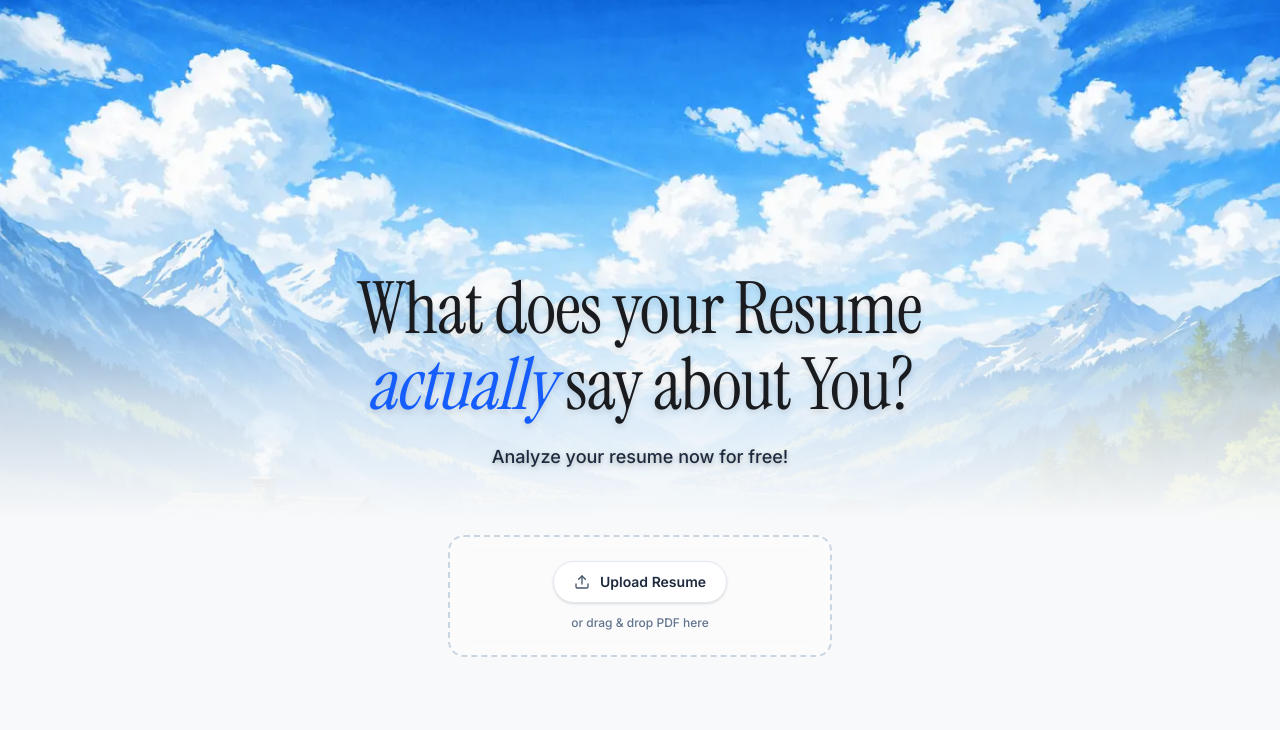
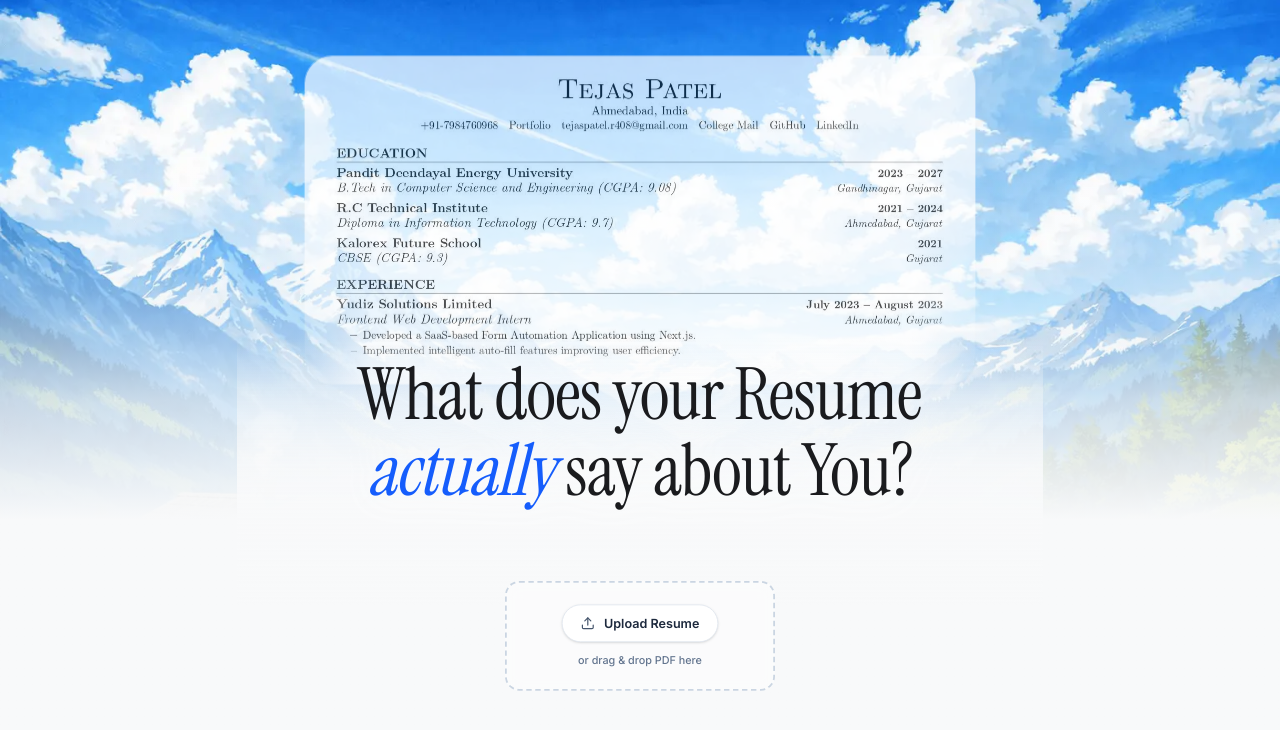
Before and after one commit to patel-tejas/blink-resume-analyzer, a Next.js app: page / in a window 1280 px wide. Shown: the top 730 px of the page. Built offline with nearby package versions, Linux system fonts and the light colour scheme.

Commit message:
lets cook this interview!

```diff
--- a/src/app/dashboard/[id]/page.tsx
+++ b/src/app/dashboard/[id]/page.tsx
@@ -641,7 +641,7 @@ export default function DashboardPage({
                       </div>
                     </div>
                       <ul className="space-y-2">
-                        {insights.atsIssues.map((issue, i) => (
+                        {insights.atsIssues?.map((issue, i) => (
                           <li key={i} className="flex items-start gap-2.5">
                             <div className="w-1.5 h-1.5 rounded-full mt-1.5 shrink-0" style={{ background: "#6366f1" }} />
                             <span className="text-sm leading-relaxed" style={{ color: "var(--text-secondary)" }}>{issue}</span>
@@ -662,7 +662,7 @@ export default function DashboardPage({
                       </div>
                     </div>
                       <ul className="space-y-2">
-                        {insights.formatIssues.map((issue, i) => (
+                        {insights.formatIssues?.map((issue, i) => (
                           <li key={i} className="flex items-start gap-2.5">
                             <div className="w-1.5 h-1.5 rounded-full mt-1.5 shrink-0" style={{ background: "#0d9488" }} />
                             <span className="text-sm leading-relaxed" style={{ color: "var(--text-secondary)" }}>{issue}</span>
--- a/src/app/page.tsx
+++ b/src/app/page.tsx
@@ -180,62 +180,89 @@ export default function Home() {
       {/* Deep gradient overlay to fade clouds perfectly into background color */}
       <div className="absolute inset-0 bg-gradient-to-b from-transparent from-[20%] via-[#f8f9fa]/80 via-[50%] to-[#f8f9fa] to-[65%] pointer-events-none z-0"></div>
 
-      <div className="relative z-10 w-full max-w-4xl mx-auto px-6 py-12 flex flex-col items-center mt-20 md:mt-32">
+      <div className="relative z-10 w-full max-w-5xl mx-auto px-6 pt-4 flex flex-col items-center">
 
+        {/* Centered Resume Hero Image with Deep Fading */}
+        <div className="relative w-full max-w-2xl flex flex-col items-center -mb-28 md:-mb-40">
           <motion.div
-          className="text-center mb-10 flex flex-col items-center"
+            className="w-full relative opacity-60 select-none pointer-events-none -mt-10"
+            initial={{ opacity: 0, y: 60, rotateX: 15, scale: 0.9 }}
+            animate={{ opacity: 0.7, y: 0, rotateX: 3, scale: 1 }}
+            transition={{ duration: 1.8, ease: [0.22, 1, 0.36, 1] }}
+            style={{
+              perspective: '1200px',
+              maskImage: 'linear-gradient(to bottom, black 50%, transparent 95%), linear-gradient(to right, transparent 0%, black 10%, black 90%, transparent 100%)',
+              WebkitMaskImage: 'linear-gradient(to bottom, black 50%, transparent 95%), linear-gradient(to right, transparent 0%, black 10%, black 90%, transparent 100%)',
+            }}
+          >
+            <img
+              src="/Tejas Patel Resume img.jpg"
+              alt="Resume Preview"
+              className="w-full h-auto rounded-xl shadow-[0_30px_60px_rgba(0,0,0,0.15)] border border-white/40"
+            />
+          </motion.div>
+
+          {/* Overlapping Hero Text - Positioned at bottom of image with solid gradient behind it */}
+          <motion.div
+            className="relative bottom-4 md:bottom-12 text-center z-20 w-[120%] bg-gradient-to-t from-[#f8f9fa] via-[#f8f9fa]/90 to-transparent pt-5 pb-24 mb-10"
             initial={{ opacity: 0, y: 30 }}
             animate={{ opacity: 1, y: 0 }}
-          transition={{ duration: 0.8, ease: [0.25, 0.46, 0.45, 0.94] }}
+            transition={{ duration: 0.8, delay: 0.5, ease: [0.25, 0.46, 0.45, 0.94] }}
           >
-          <div className="text-center inline-block drop-shadow-md">
+            <div className="text-center inline-block">
               <h1
-              className="text-4xl md:text-5xl lg:text-[4.5rem] leading-[1.05] text-slate-800 tracking-tight font-normal"
+                className="text-4xl md:text-5xl lg:text-[4.5rem] leading-[1.05] text-slate-900 tracking-tight font-normal drop-shadow-[0_4px_20px_rgba(255,255,255,1)]"
                 style={{ fontFamily: "var(--font-instrument)" }}
               >
                 What does your Resume <br />
                 <span className="text-blue-600 italic font-normal">actually</span> say about You?
               </h1>
 
-            <p className="mt-5 text-base md:text-lg text-slate-800 font-medium max-w-lg mx-auto drop-shadow-sm">
-              Analyze your resume now for free!
-            </p>
+
             </div>
           </motion.div>
+        </div>
+      </div>
 
-        {/* Invisible container for FileUpload */}
+      {/* Unified Interaction Zone to prevent layout shifts */}
+      <div className="relative z-20 w-full max-w-xl mx-auto flex flex-col items-center justify-start mt-12 min-h-[140px]">
+        <AnimatePresence mode="wait">
+          {!isProcessing && !error && (
             <motion.div
-          className="relative z-10 w-full flex justify-center mt-6"
+              key="upload"
+              className="w-full max-w-[300px]"
               initial={{ opacity: 0, y: 20 }}
               animate={{ opacity: 1, y: 0 }}
-          transition={{ delay: 0.4, duration: 0.6 }}
+              exit={{ opacity: 0, scale: 0.95 }}
+              transition={{ duration: 0.3 }}
             >
+              <div className="w-full scale-90 origin-top">
                 <FileUpload onFileSelect={processResume} isProcessing={isProcessing} />
+              </div>
             </motion.div>
+          )}
 
-        {/* Progress stepper */}
-        <AnimatePresence>
           {isProcessing && (
             <motion.div
-              className="mt-8 w-full max-w-xl relative z-10 p-4 bg-white/80 backdrop-blur-md rounded-2xl shadow-lg border border-gray-100"
+              key="progress"
+              className="w-full relative z-10 p-4 bg-white/80 backdrop-blur-md rounded-2xl shadow-lg border border-gray-100"
               initial={{ opacity: 0, y: 20 }}
               animate={{ opacity: 1, y: 0 }}
-              exit={{ opacity: 0, y: -20 }}
+              exit={{ opacity: 0, scale: 0.95 }}
               transition={{ duration: 0.4 }}
             >
               <ProgressStepper steps={steps} />
             </motion.div>
           )}
-        </AnimatePresence>
 
-        {/* Error display */}
-        <AnimatePresence>
           {error && !isProcessing && (
             <motion.div
-              className="mt-6 max-w-md text-center bg-red-50 text-red-600 px-4 py-3 rounded-lg shadow-sm border border-red-100"
+              key="error"
+              className="w-full max-w-md text-center bg-red-50 text-red-600 px-4 py-3 rounded-lg shadow-sm border border-red-100"
               initial={{ opacity: 0, scale: 0.95 }}
               animate={{ opacity: 1, scale: 1 }}
               exit={{ opacity: 0, scale: 0.95 }}
+              transition={{ duration: 0.3 }}
             >
               <p className="text-sm font-medium">
                 {error}
@@ -252,9 +279,10 @@ export default function Home() {
             </motion.div>
           )}
         </AnimatePresence>
+      </div>
 
 
-      </div>
+
 
     </main>
   );
```
Also changed, not shown: public/Tejas Patel Resume img.jpg. Lines whose indentation alone changed are shown as unchanged.
